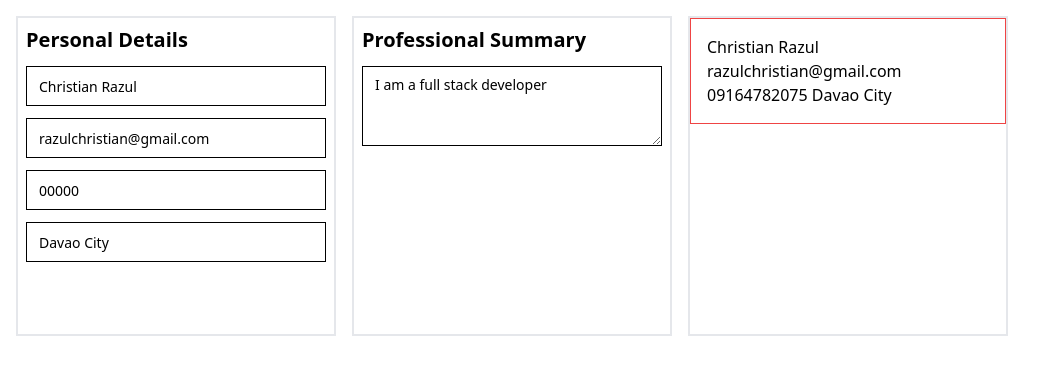
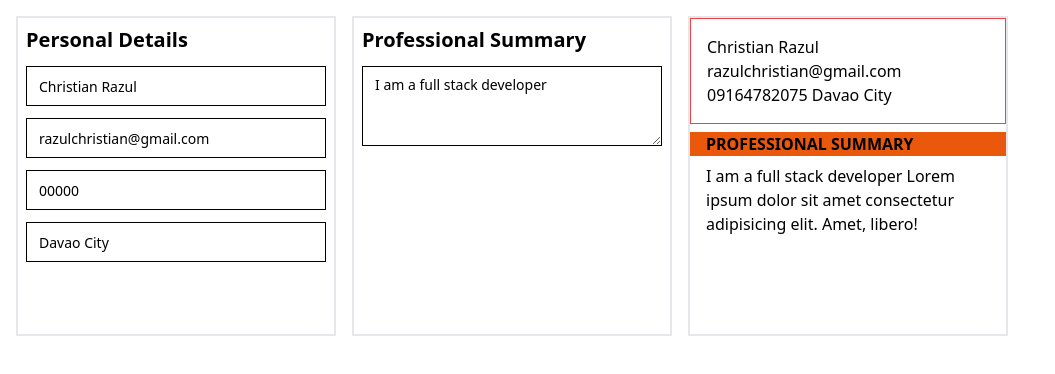
Before and after one commit to christianrazul/cv-architect, a React (Vite) app: page / in a window 1280 px wide. Shown: the top 374 px of the page, without its empty margins (0-1055 px from the left). Built offline with nearby package versions, Linux system fonts and the light colour scheme.

Commit message:
Refactor HeaderForm component to use Input component for input fields and update form styling

```diff
--- a/src/App.tsx
+++ b/src/App.tsx
@@ -1,46 +1,27 @@
-import { useState } from "react";
+import { useEffect, useState } from "react";
 import "./style.css";
 import HeaderForm from "./components/HeaderForm";
 import Resume from "./components/Resume";
-import { Textarea } from "../components/ui/textarea";
+import SummaryForm from "./components/SummaryForm";
 
-export const defaultHeaderInfo = {
-  name: "Christian Razul",
-  email: "razulchristian@gmail.com",
-  contact: "09164782075",
-  address: "Davao City",
+export const defaultValues = {
+  header: {
+    name: "Christian Razul",
+    email: "razulchristian@gmail.com",
+    contact: "09164782075",
+    address: "Davao City",
+  },
+  summary:
+    "I am a full stack developer Lorem ipsum dolor sit amet consectetur adipisicing elit. Amet, libero!",
 };
-
-const SummaryForm = () => {
-  return (
-    <div className="flex w-80 flex-col gap-3 border-2 p-2">
-      <h1 className="text-xl font-bold">Professional Summary</h1>
-      <Textarea
-        id="summary"
-        placeholder="I am a full stack developer"
-        onChange={(e) => console.log(e.target.value)}
-      />
-    </div>
-  );
-};
-
-const Summary = () => {
-  return (
-    <div className="w-80">
-      <h1 className=" bg-orange-600 text-black">Professional Summary</h1>
-    </div>
-  );
-};
-
 function App() {
-  const [headerInfo, setHeaderInfo] = useState(defaultHeaderInfo);
-
+  const [headerInfo, setHeaderInfo] = useState(defaultValues.header);
+  const [summaryInfo, setSummaryInfo] = useState(defaultValues.summary);
   return (
     <div className="flex gap-4 p-4">
       <HeaderForm onHeaderInfo={(data) => setHeaderInfo(data)} />
-
-      <SummaryForm />
-      <Resume header={{ ...headerInfo }} />
+      <SummaryForm onSummary={(data) => setSummaryInfo(data)} />
+      <Resume header={{ ...headerInfo }} summary={summaryInfo} />
     </div>
   );
 }
--- a/src/components/HeaderForm.tsx
+++ b/src/components/HeaderForm.tsx
@@ -1,13 +1,15 @@
 import React, { useEffect, useState } from "react";
 import { HeaderInfo } from "./Header";
-import { defaultHeaderInfo } from "../App";
+import { defaultValues } from "../App";
 import { Input } from "../../components/ui/input";
 interface HeaderFormProps {
   onHeaderInfo: (headerInfo: HeaderInfo) => void;
 }
 
 const HeaderForm = ({ onHeaderInfo }: HeaderFormProps) => {
-  const [headerInfo, setHeaderInfo] = useState<HeaderInfo>(defaultHeaderInfo);
+  const [headerInfo, setHeaderInfo] = useState<HeaderInfo>(
+    defaultValues.header,
+  );
 
   const updateInfo = (event: React.ChangeEvent<HTMLInputElement>) => {
     const updateInfo = {
--- a/src/components/Resume.tsx
+++ b/src/components/Resume.tsx
@@ -1,10 +1,12 @@
+import Summary from "./Summary";
 import Header, { HeaderInfo } from "./Header";
 
 interface ResumeProps {
   header: HeaderInfo;
+  summary: string;
 }
 
-const Resume = ({ header }: ResumeProps) => {
+const Resume = ({ header, summary }: ResumeProps) => {
   return (
     <div className=" flex h-80 w-80 flex-col gap-2 border-2 ">
       <Header
@@ -13,6 +15,7 @@ const Resume = ({ header }: ResumeProps) => {
         contact={header.contact}
         address={header.address}
       />
+      <Summary summary={summary} />
     </div>
   );
 };
--- /dev/null
+++ b/src/components/Summary.tsx
@@ -0,0 +1,15 @@
+export interface SummaryInfo {
+  summary: string;
+}
+const Summary = ({ summary }: SummaryInfo) => {
+  return (
+    <div className="w-full">
+      <h1 className=" text-l bg-orange-600 pl-4 font-semibold capitalize">
+        PROFESSIONAL SUMMARY
+      </h1>
+      <p className="text-wrap px-4 py-2">{summary}</p>
+    </div>
+  );
+};
+
+export default Summary;
--- /dev/null
+++ b/src/components/SummaryForm.tsx
@@ -0,0 +1,28 @@
+import { useEffect, useState } from "react";
+import { Textarea } from "../../components/ui/textarea";
+import { defaultValues } from "../App";
+
+interface SummaryFormProps {
+  onSummary: (summary: string) => void;
+}
+
+const SummaryForm = ({ onSummary }: SummaryFormProps) => {
+  const [summary, setSummary] = useState(defaultValues.summary);
+
+  useEffect(() => {
+    onSummary(summary);
+  }, [summary]);
+
+  return (
+    <div className="flex w-80 flex-col gap-3 border-2 p-2">
+      <h1 className="text-xl font-bold">Professional Summary</h1>
+      <Textarea
+        id="summary"
+        placeholder="I am a full stack developer"
+        onChange={(e) => setSummary(e.target.value)}
+      />
+    </div>
+  );
+};
+
+export default SummaryForm;
--- a/src/style.css
+++ b/src/style.css
@@ -558,16 +558,12 @@ video {
   display: flex;
 }
 
-.h-8 {
-  height: 2rem;
+.h-10 {
+  height: 2.5rem;
 }
 
 .h-80 {
   height: 20rem;
-}
-
-.h-10 {
-  height: 2.5rem;
 }
 
 .min-h-\[80px\] {
@@ -580,10 +576,6 @@ video {
 
 .w-full {
   width: 100%;
-}
-
-.w-40 {
-  width: 10rem;
 }
 
 .flex-col {
@@ -602,6 +594,10 @@ video {
   gap: 1rem;
 }
 
+.text-wrap {
+  text-wrap: wrap;
+}
+
 .rounded-md {
   border-radius: calc(var(--radius) - 2px);
 }
@@ -614,18 +610,13 @@ video {
   border-width: 2px;
 }
 
-.border-gray-500 {
-  --tw-border-opacity: 1;
-  border-color: rgb(107 114 128 / var(--tw-border-opacity));
+.border-input {
+  border-color: hsl(var(--input));
 }
 
 .border-red-500 {
   --tw-border-opacity: 1;
   border-color: rgb(239 68 68 / var(--tw-border-opacity));
-}
-
-.border-input {
-  border-color: hsl(var(--input));
 }
 
 .bg-background {
@@ -650,9 +641,23 @@ video {
   padding-right: 0.75rem;
 }
 
+.px-4 {
+  padding-left: 1rem;
+  padding-right: 1rem;
+}
+
 .py-2 {
   padding-top: 0.5rem;
   padding-bottom: 0.5rem;
+}
+
+.pl-4 {
+  padding-left: 1rem;
+}
+
+.text-sm {
+  font-size: 0.875rem;
+  line-height: 1.25rem;
 }
 
 .text-xl {
@@ -660,18 +665,16 @@ video {
   line-height: 1.75rem;
 }
 
-.text-sm {
-  font-size: 0.875rem;
-  line-height: 1.25rem;
-}
-
 .font-bold {
   font-weight: 700;
 }
 
-.text-black {
-  --tw-text-opacity: 1;
-  color: rgb(0 0 0 / var(--tw-text-opacity));
+.font-semibold {
+  font-weight: 600;
+}
+
+.capitalize {
+  text-transform: capitalize;
 }
 
 .ring-offset-background {
```
